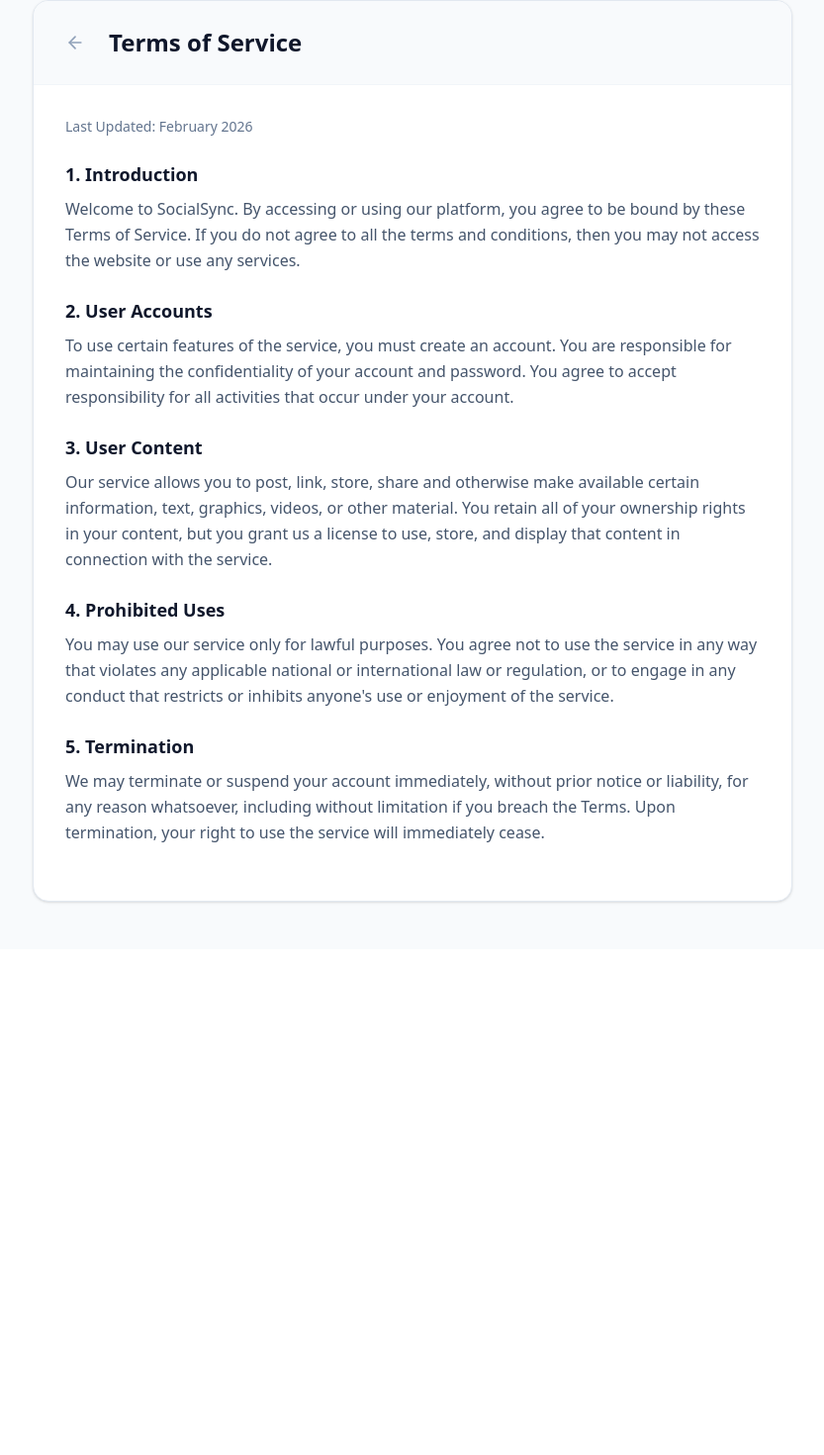
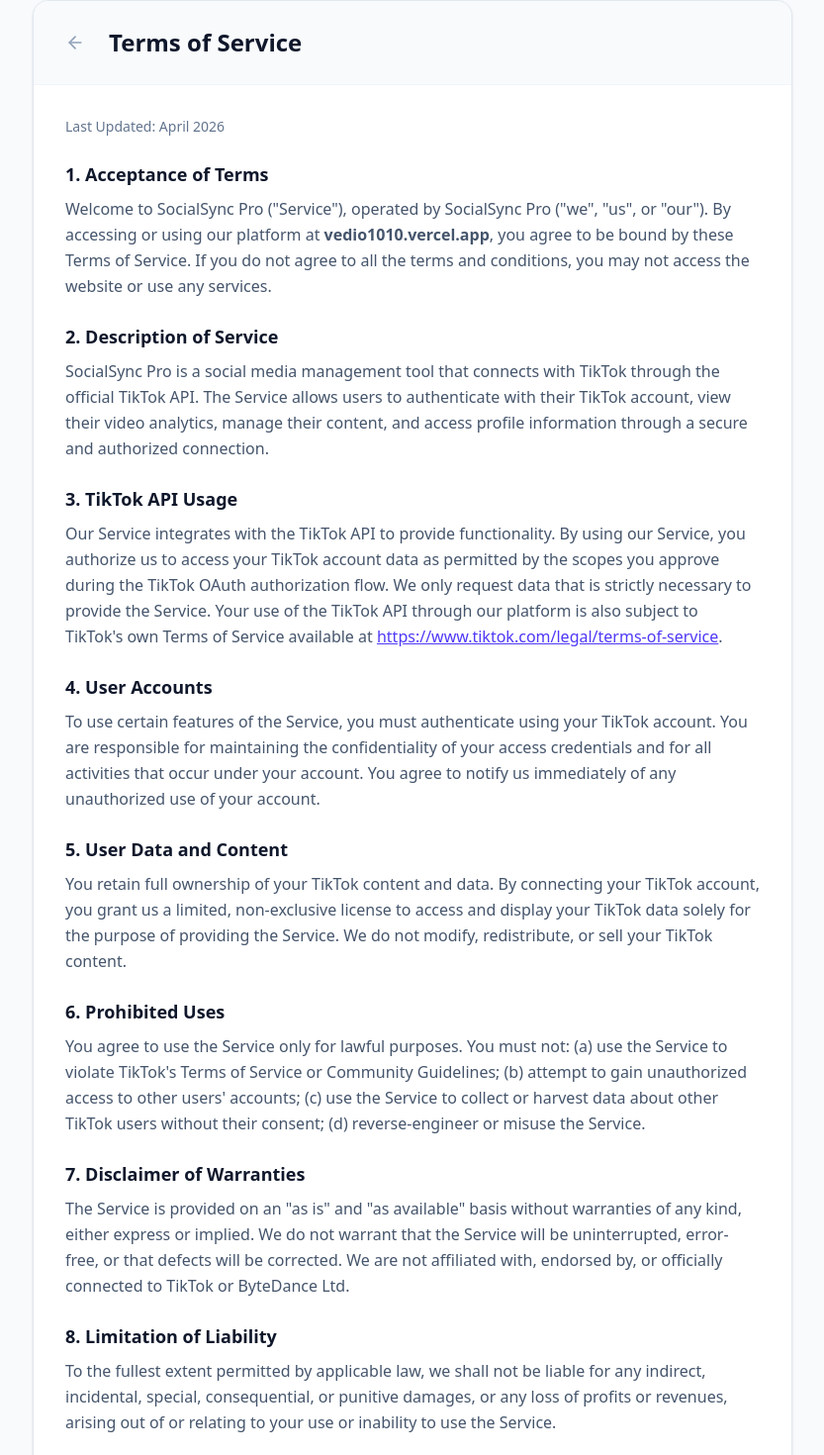
Before and after one commit to xbitoi/vedio1010, a React (Vite) app: page /terms in a window 1280 px wide. Shown: the part 48-1518 px from the top of the page at 99% size, without its empty margins (223-1056 px from the left). Before the commit the page ends 1007 px from the top, so only its background shows below. Built offline with nearby package versions, Linux system fonts and the light colour scheme.

Commit message:
fix: enhance Terms of Service with TikTok API details for approval

```diff
--- a/src/pages/Terms.tsx
+++ b/src/pages/Terms.tsx
@@ -13,22 +13,40 @@
             <h1 className="text-2xl font-bold text-slate-900">Terms of Service</h1>
           </div>
           <div className="p-6 sm:p-8 text-slate-600 leading-relaxed">
-          <p className="mb-6 text-sm text-slate-500">Last Updated: February 2026</p>
+            <p className="mb-6 text-sm text-slate-500">Last Updated: April 2026</p>
 
-          <h3 className="text-lg font-bold text-slate-900 mb-2">1. Introduction</h3>
-          <p className="mb-6">Welcome to SocialSync. By accessing or using our platform, you agree to be bound by these Terms of Service. If you do not agree to all the terms and conditions, then you may not access the website or use any services.</p>
+            <h3 className="text-lg font-bold text-slate-900 mb-2">1. Acceptance of Terms</h3>
+            <p className="mb-6">Welcome to SocialSync Pro ("Service"), operated by SocialSync Pro ("we", "us", or "our"). By accessing or using our platform at <strong>vedio1010.vercel.app</strong>, you agree to be bound by these Terms of Service. If you do not agree to all the terms and conditions, you may not access the website or use any services.</p>
 
-          <h3 className="text-lg font-bold text-slate-900 mb-2">2. User Accounts</h3>
-          <p className="mb-6">To use certain features of the service, you must create an account. You are responsible for maintaining the confidentiality of your account and password. You agree to accept responsibility for all activities that occur under your account.</p>
+            <h3 className="text-lg font-bold text-slate-900 mb-2">2. Description of Service</h3>
+            <p className="mb-6">SocialSync Pro is a social media management tool that connects with TikTok through the official TikTok API. The Service allows users to authenticate with their TikTok account, view their video analytics, manage their content, and access profile information through a secure and authorized connection.</p>
 
-          <h3 className="text-lg font-bold text-slate-900 mb-2">3. User Content</h3>
-          <p className="mb-6">Our service allows you to post, link, store, share and otherwise make available certain information, text, graphics, videos, or other material. You retain all of your ownership rights in your content, but you grant us a license to use, store, and display that content in connection with the service.</p>
+            <h3 className="text-lg font-bold text-slate-900 mb-2">3. TikTok API Usage</h3>
+            <p className="mb-6">Our Service integrates with the TikTok API to provide functionality. By using our Service, you authorize us to access your TikTok account data as permitted by the scopes you approve during the TikTok OAuth authorization flow. We only request data that is strictly necessary to provide the Service. Your use of the TikTok API through our platform is also subject to TikTok's own Terms of Service available at <a href="https://www.tiktok.com/legal/terms-of-service" className="text-indigo-600 underline" target="_blank" rel="noopener noreferrer">https://www.tiktok.com/legal/terms-of-service</a>.</p>
 
-          <h3 className="text-lg font-bold text-slate-900 mb-2">4. Prohibited Uses</h3>
-          <p className="mb-6">You may use our service only for lawful purposes. You agree not to use the service in any way that violates any applicable national or international law or regulation, or to engage in any conduct that restricts or inhibits anyone's use or enjoyment of the service.</p>
+            <h3 className="text-lg font-bold text-slate-900 mb-2">4. User Accounts</h3>
+            <p className="mb-6">To use certain features of the Service, you must authenticate using your TikTok account. You are responsible for maintaining the confidentiality of your access credentials and for all activities that occur under your account. You agree to notify us immediately of any unauthorized use of your account.</p>
 
-          <h3 className="text-lg font-bold text-slate-900 mb-2">5. Termination</h3>
-          <p className="mb-6">We may terminate or suspend your account immediately, without prior notice or liability, for any reason whatsoever, including without limitation if you breach the Terms. Upon termination, your right to use the service will immediately cease.</p>
+            <h3 className="text-lg font-bold text-slate-900 mb-2">5. User Data and Content</h3>
+            <p className="mb-6">You retain full ownership of your TikTok content and data. By connecting your TikTok account, you grant us a limited, non-exclusive license to access and display your TikTok data solely for the purpose of providing the Service. We do not modify, redistribute, or sell your TikTok content.</p>
+
+            <h3 className="text-lg font-bold text-slate-900 mb-2">6. Prohibited Uses</h3>
+            <p className="mb-6">You agree to use the Service only for lawful purposes. You must not: (a) use the Service to violate TikTok's Terms of Service or Community Guidelines; (b) attempt to gain unauthorized access to other users' accounts; (c) use the Service to collect or harvest data about other TikTok users without their consent; (d) reverse-engineer or misuse the Service.</p>
+
+            <h3 className="text-lg font-bold text-slate-900 mb-2">7. Disclaimer of Warranties</h3>
+            <p className="mb-6">The Service is provided on an "as is" and "as available" basis without warranties of any kind, either express or implied. We do not warrant that the Service will be uninterrupted, error-free, or that defects will be corrected. We are not affiliated with, endorsed by, or officially connected to TikTok or ByteDance Ltd.</p>
+
+            <h3 className="text-lg font-bold text-slate-900 mb-2">8. Limitation of Liability</h3>
+            <p className="mb-6">To the fullest extent permitted by applicable law, we shall not be liable for any indirect, incidental, special, consequential, or punitive damages, or any loss of profits or revenues, arising out of or relating to your use or inability to use the Service.</p>
+
+            <h3 className="text-lg font-bold text-slate-900 mb-2">9. Termination</h3>
+            <p className="mb-6">We may terminate or suspend your access immediately, without prior notice or liability, for any reason, including if you breach these Terms. You may disconnect your TikTok account at any time through your TikTok account settings. Upon termination, your right to use the Service will immediately cease.</p>
+
+            <h3 className="text-lg font-bold text-slate-900 mb-2">10. Changes to Terms</h3>
+            <p className="mb-6">We reserve the right to modify these Terms at any time. We will notify you of significant changes by updating the "Last Updated" date at the top of this page. Your continued use of the Service after changes become effective constitutes your acceptance of the new Terms.</p>
+
+            <h3 className="text-lg font-bold text-slate-900 mb-2">11. Contact Us</h3>
+            <p className="mb-6">If you have any questions about these Terms of Service, please contact us at: <strong>support@socialsyncpro.com</strong></p>
           </div>
         </div>
       </div>
```
Lines whose indentation alone changed are shown as unchanged.
